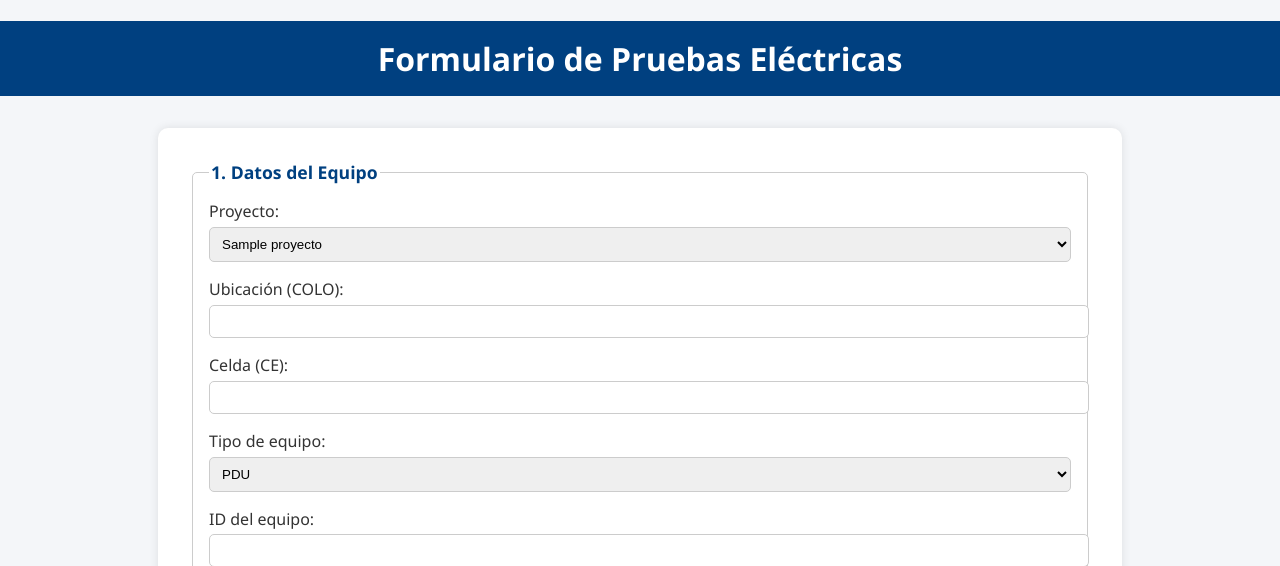
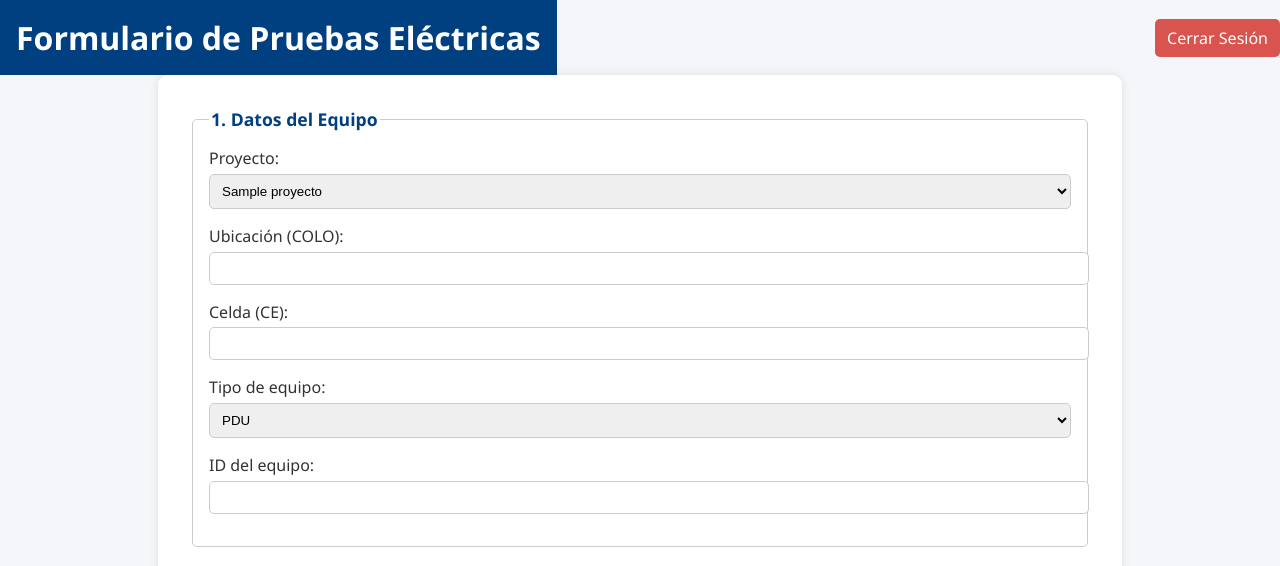
Before and after one commit to jrosselotl/comis, a FastAPI app: page / in a window 1280 px wide. Shown: the top 566 px of the page. Run offline with FastAPI, Linux system fonts and the light colour scheme; the visitor is signed in with stand-in values (Sample User, id 1); tables that the repository leaves empty hold one stand-in row (values such as "Sample post").

Commit message:
Update index.html

```diff
--- a/app/templates/index.html
+++ b/app/templates/index.html
@@ -7,7 +7,12 @@
     <link rel="stylesheet" href="/static/css/style.css" />
 </head>
 <body>
-<h1>Formulario de Pruebas Eléctricas</h1>
+<div style="display: flex; justify-content: space-between; align-items: center;">
+    <h1 style="margin: 0;">Formulario de Pruebas Eléctricas</h1>
+    <a href="/logout" style="padding: 8px 12px; background-color: #d9534f; color: white; text-decoration: none; border-radius: 5px;">
+        Cerrar Sesión
+    </a>
+</div>
 
 <form id="formulario-pruebas" enctype="multipart/form-data">
     <fieldset>
```
